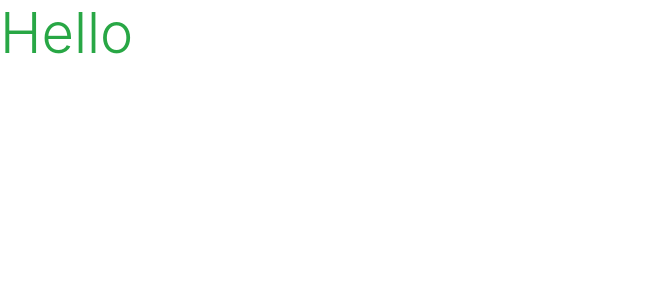
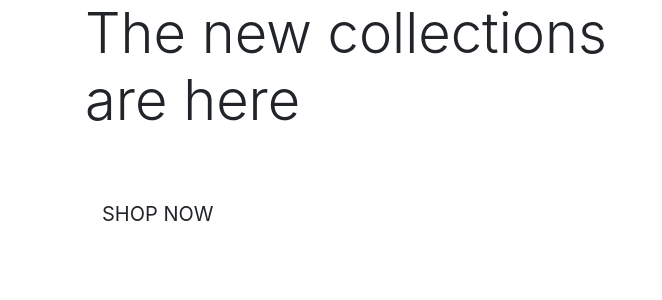
Before and after one commit to Kay-ddggxh/CI_boutique-ado, a Django app: page / in a window 1280 px wide. Shown: the top 300 px of the page, without its empty margins (0-662 px from the left). Run offline with Django 3.2, Linux system fonts and the light colour scheme.

Commit message:
add homepage content

```diff
--- a/home/templates/home/index.html
+++ b/home/templates/home/index.html
@@ -1,6 +1,30 @@
 {% extends "base.html" %}
 {% load static%}
 
+{% block page_header %}
+    <div class="container header-container">
+        <div class="row">
+            <div class="col">
+
+            </div>
+        </div>
+    </div>
+{% endblock %}
+
 {% block content %}
-    <h1 class="display-4 text-success">Hello</h1>
+
+    <div class="container h-100">
+        <div class="row h-100">
+            <div class="col-7 col-md-6 my-auto">
+                <h1 class="display-4 logo-font text-black">The new collections are here</h1>
+                <div class="my-5">
+                    <!-- h4 element not appropriate in this context but chosen to follow along with tutorial -->
+                    <h4>
+                        <a href="" class="shop-now-btn btn btn-lg rounded-0 text-uppercase py-3">Shop Now</a>
+                    </h4>
+                </div>
+            </div>
+        </div>
+    </div>
+
 {% endblock %}
```
